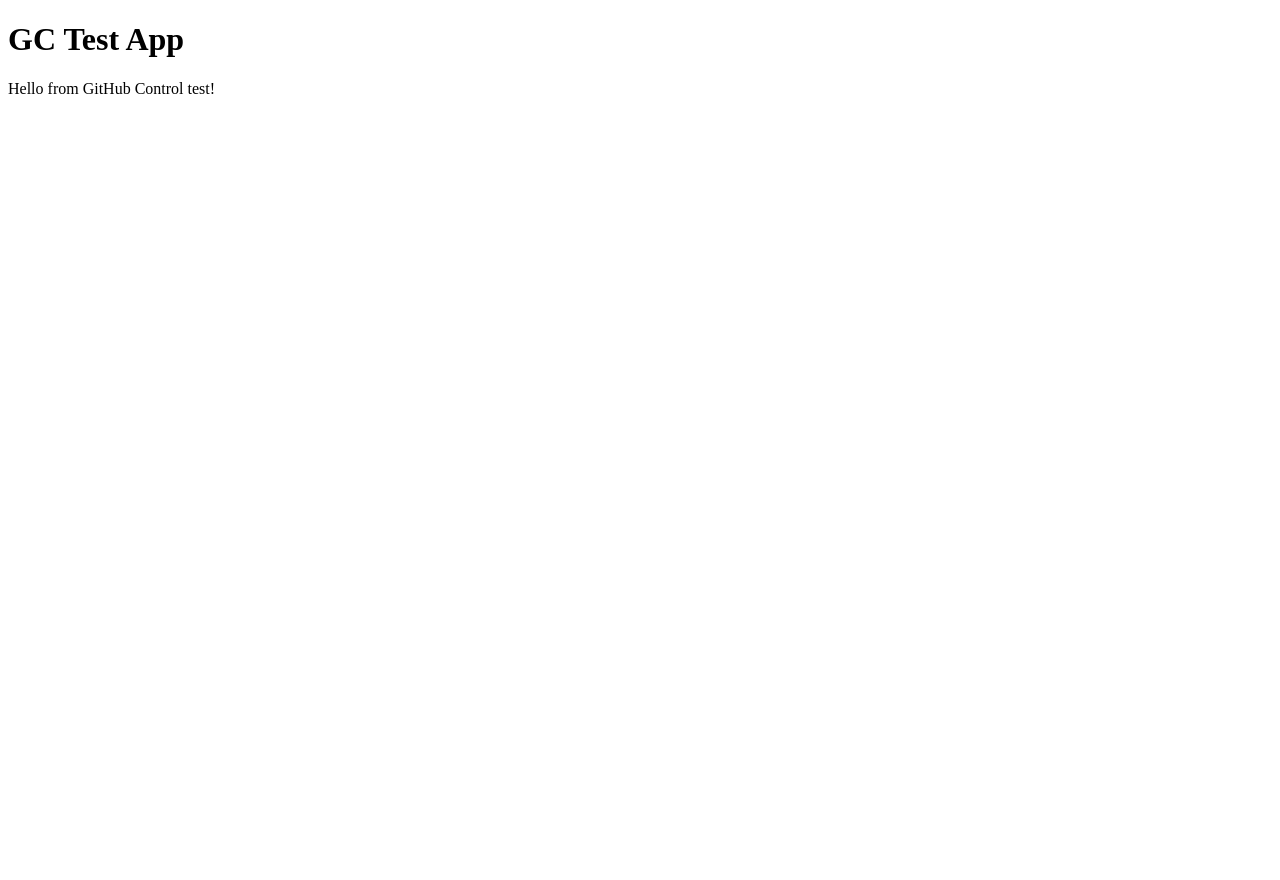
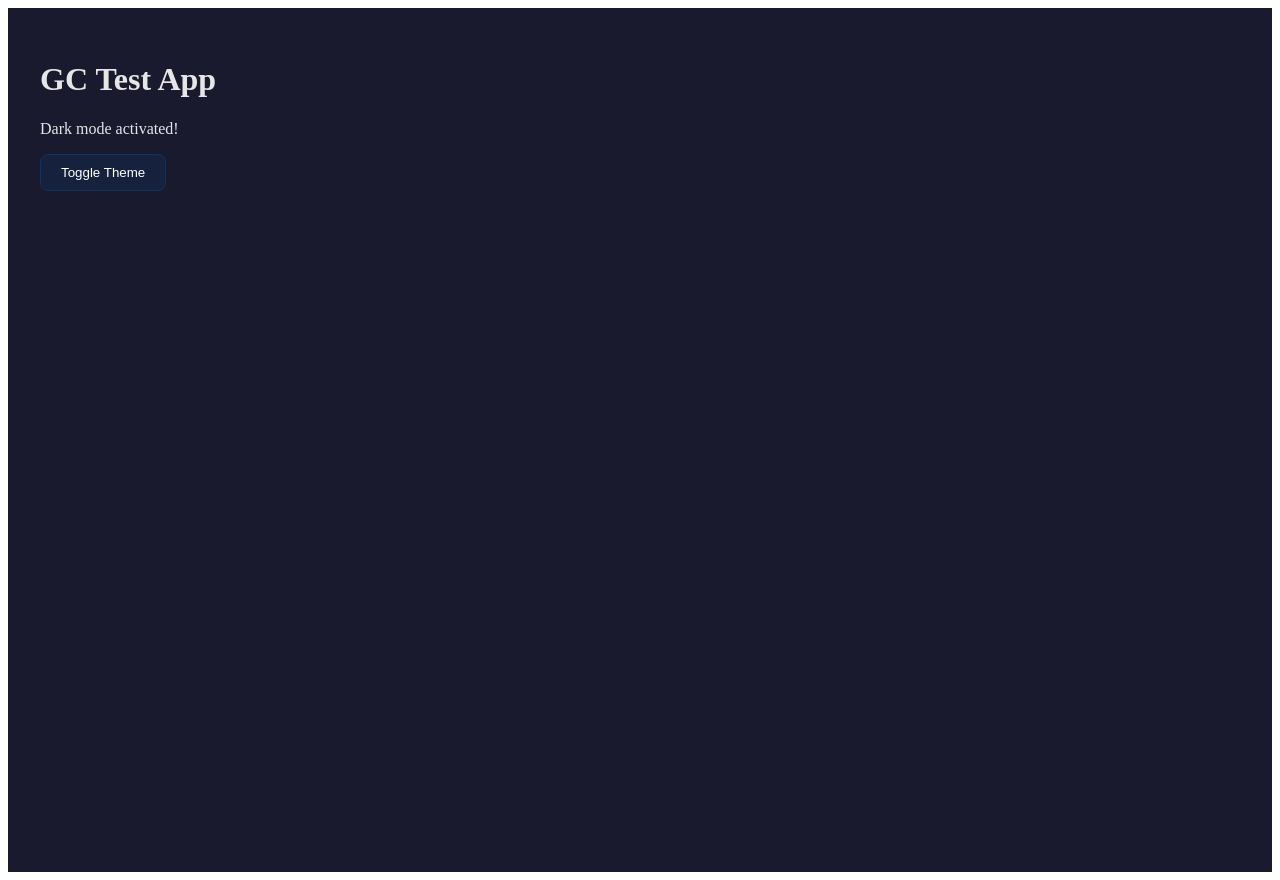
Before and after one commit to vitaliemiron/gc-test-app, a Next.js app: page / in a window 1280 px wide. Before the commit the page ends 800 px from the top, so only its background shows below. Built offline with nearby package versions, Linux system fonts and the light colour scheme.

Commit message:
feat: add dark mode

```diff
--- a/app/page.tsx
+++ b/app/page.tsx
@@ -1,3 +1,11 @@
 export default function Home() {
-  return <main><h1>GC Test App</h1><p>Hello from GitHub Control test!</p></main>;
+  return (
+    <main style={{ background: "#1a1a2e", color: "#e6e6e6", minHeight: "100vh", padding: "2rem" }}>
+      <h1>GC Test App</h1>
+      <p>Dark mode activated!</p>
+      <button style={{ padding: "10px 20px", borderRadius: "8px", background: "#16213e", color: "#fff", border: "1px solid #0f3460" }}>
+        Toggle Theme
+      </button>
+    </main>
+  );
 }
```
